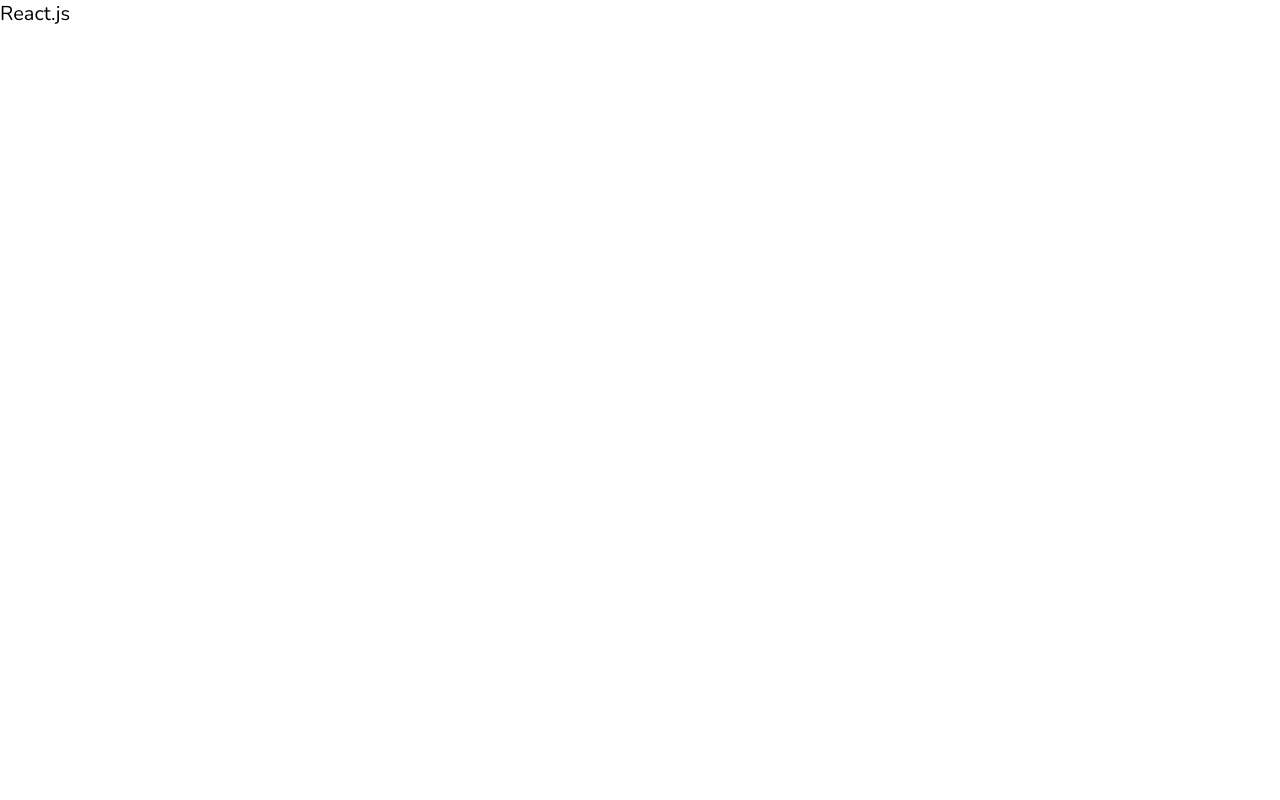
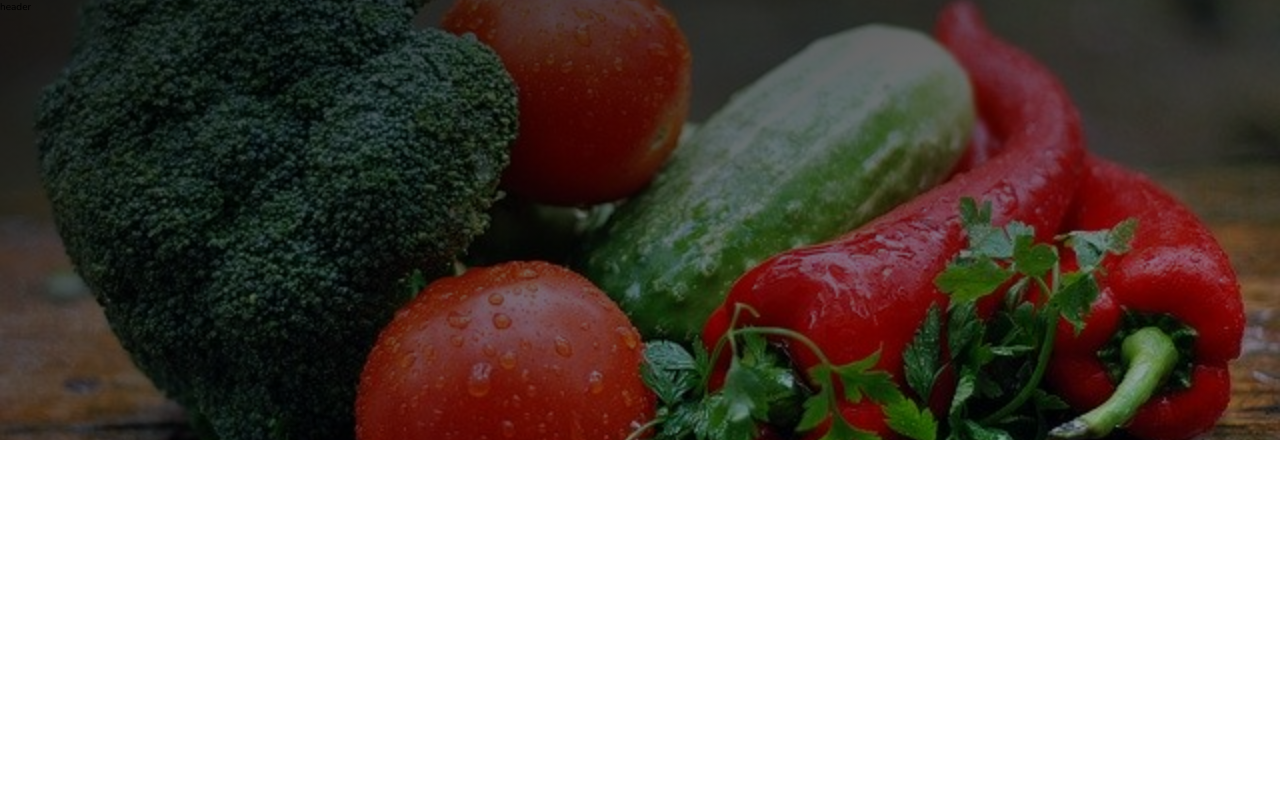
Before and after one commit to Mohammdsaleh-Hooshmandi/menu-app, a React (Create React App) app: page / in a window 1280 px wide. Shown: the top 800 px of the page. Built offline with nearby package versions, Linux system fonts and the light colour scheme.

Commit message:
create header

```diff
--- a/src/App.js
+++ b/src/App.js
@@ -1,5 +1,6 @@
 import { Fragment } from "react";
 import GlobalStyle from "./components/Common/GlobalStyles";
+import Header from "./components/Header/Header";
 
 
 
@@ -7,7 +8,8 @@ const App = () => {
 	return (
 		<Fragment>
 			<GlobalStyle />
-			<h1>React.js</h1>
+			<Header />
+			<h1 style={{ marginTop: '100vh' }}>React.js</h1>
 		</Fragment>
 	);
 }
--- /dev/null
+++ b/src/components/Header/Header.jsx
@@ -0,0 +1,19 @@
+import styled from "styled-components";
+import bgImage from './bg-header.jpg';
+
+const HeaderWrapper = styled.header`
+    width: 100%;
+    height: 55vh;
+    background: linear-gradient(to right bottom, rgba(0, 0, 0, .8), rgba(0, 0, 0, .3)),
+    url(${bgImage}) no-repeat center;
+    background-size: cover;
+`;
+
+const Header = () => {
+
+    return (
+        <HeaderWrapper>header</HeaderWrapper>
+    );
+};
+
+export default Header;
```
Also changed, not shown: src/components/Header/bg-header.jpg (added).
